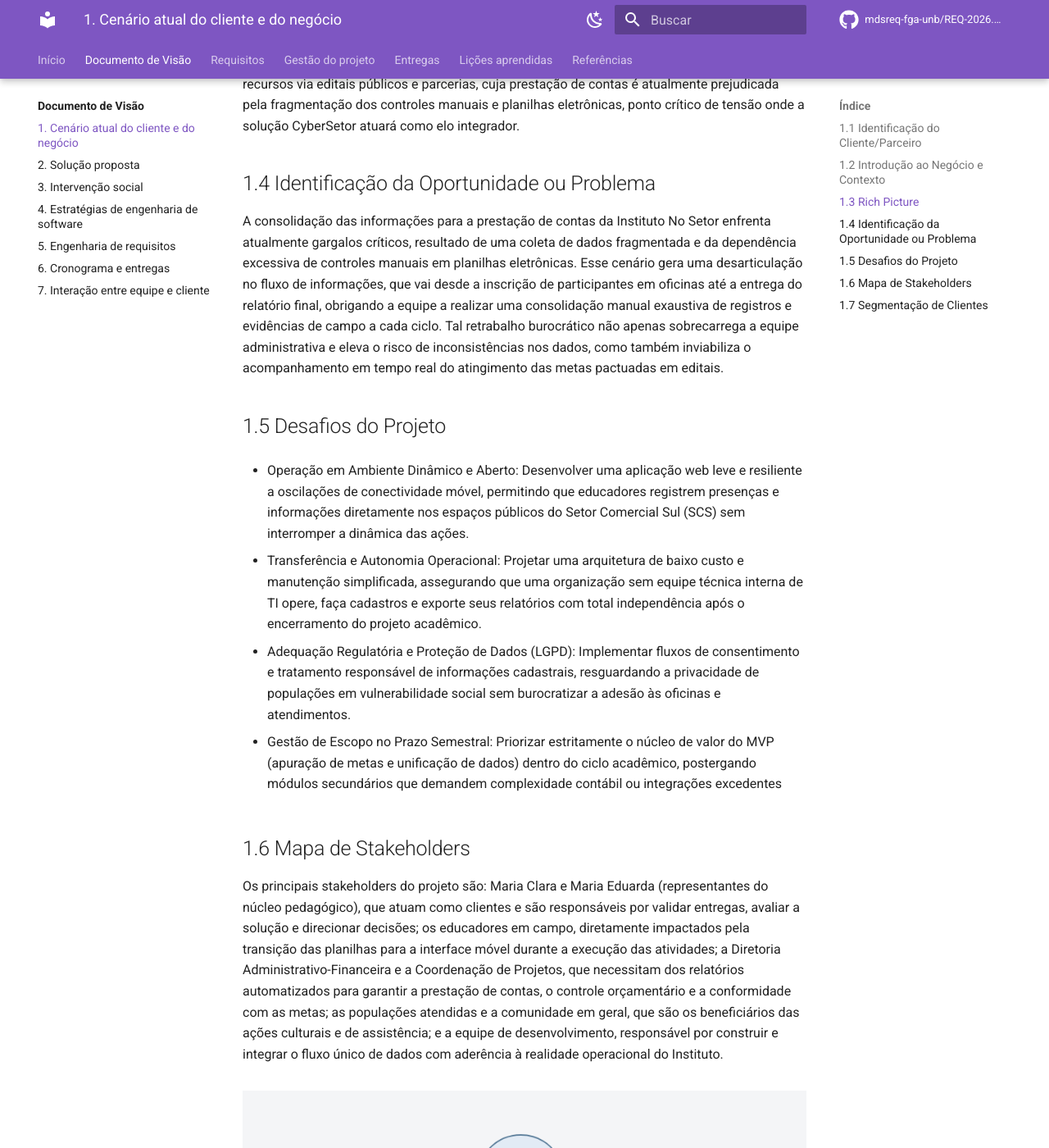
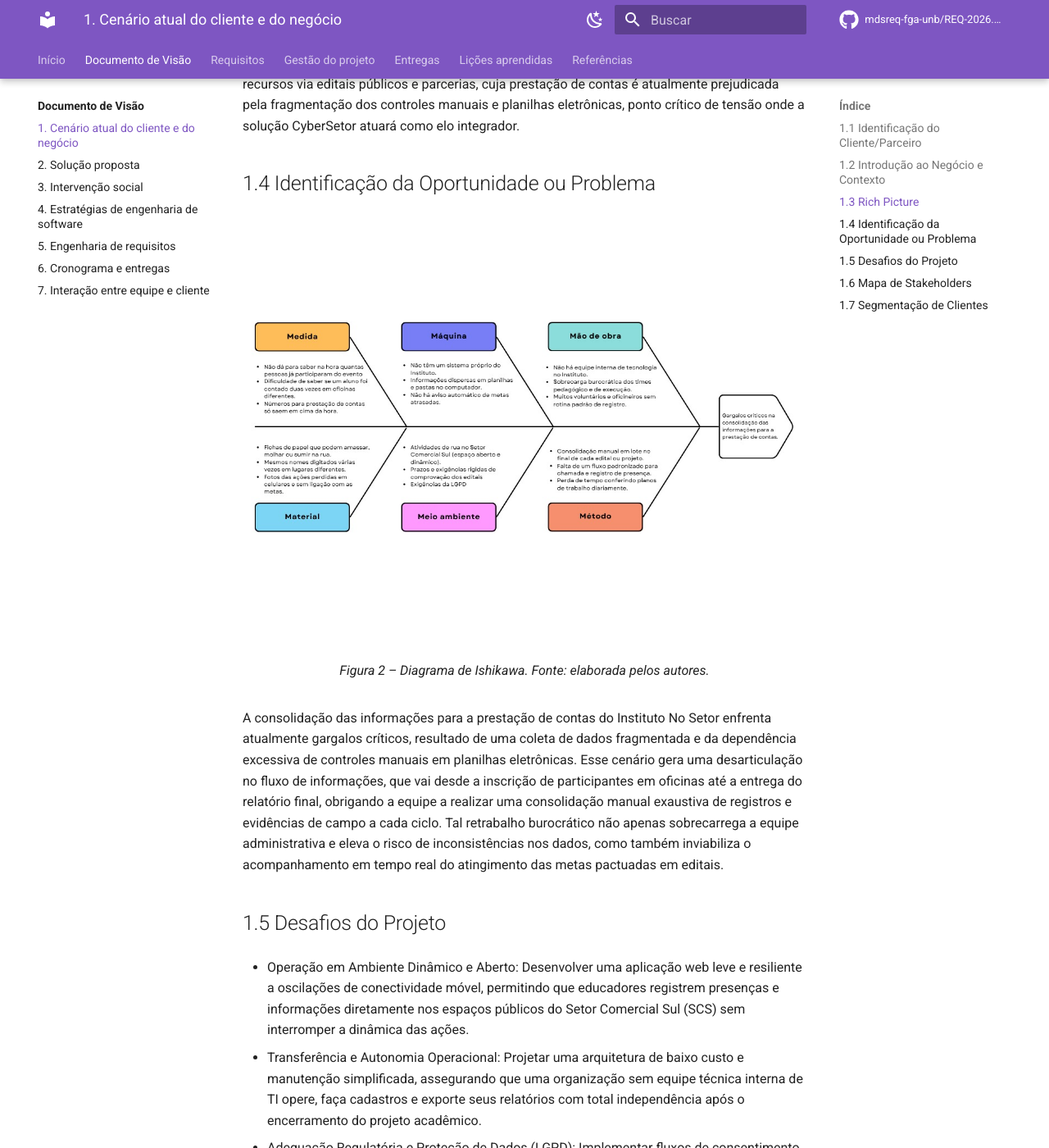
Before and after one commit to mdsreq-fga-unb/REQ-2026.2-T02-CyberSetor, an MkDocs documentation site: the page built from docs/visao/1-cenario-atual.md, in a window 1280 px wide and 1400 px high, scrolled down 2185 px. Shown: the whole window at 82% size. Built offline with MkDocs 1.6.1 and Material for MkDocs 9.7.7, drawn with Linux system fonts in a browser that asks for light colours; comment, search, counter and statistics services are not loaded; some of the changed text lies outside the part shown.

Commit message:
docs(visao): adiciona diagrama de Ishikawa na 1.4

```diff
--- a/docs/visao/1-cenario-atual.md
+++ b/docs/visao/1-cenario-atual.md
@@ -35,7 +35,12 @@ O diagrama ilustra o ecossistema do Instituto No Setor, destacando a articulaç
 
 ## 1.4 Identificação da Oportunidade ou Problema
 
-A consolidação das informações para a prestação de contas da Instituto No Setor enfrenta atualmente gargalos críticos, resultado de uma coleta de dados fragmentada e da dependência excessiva de controles manuais em planilhas eletrônicas. Esse cenário gera uma desarticulação no fluxo de informações, que vai desde a inscrição de participantes em oficinas até a entrega do relatório final, obrigando a equipe a realizar uma consolidação manual exaustiva de registros e evidências de campo a cada ciclo. Tal retrabalho burocrático não apenas sobrecarrega a equipe administrativa e eleva o risco de inconsistências nos dados, como também inviabiliza o acompanhamento em tempo real do atingimento das metas pactuadas em editais.
+<figure markdown>
+  ![Diagrama de Ishikawa: causas dos gargalos na consolidação das informações para a prestação de contas](../assets/img/ishikawa.jpg)
+  <figcaption>Figura 2 – Diagrama de Ishikawa. Fonte: elaborada pelos autores.</figcaption>
+</figure>
+
+A consolidação das informações para a prestação de contas do Instituto No Setor enfrenta atualmente gargalos críticos, resultado de uma coleta de dados fragmentada e da dependência excessiva de controles manuais em planilhas eletrônicas. Esse cenário gera uma desarticulação no fluxo de informações, que vai desde a inscrição de participantes em oficinas até a entrega do relatório final, obrigando a equipe a realizar uma consolidação manual exaustiva de registros e evidências de campo a cada ciclo. Tal retrabalho burocrático não apenas sobrecarrega a equipe administrativa e eleva o risco de inconsistências nos dados, como também inviabiliza o acompanhamento em tempo real do atingimento das metas pactuadas em editais.
 
 ## 1.5 Desafios do Projeto
 
@@ -53,7 +58,7 @@ Os principais stakeholders do projeto são: Maria Clara e Maria Eduarda (represe
 
 <figure markdown>
   ![Mapa de stakeholders do projeto CyberSetor](../assets/img/mapa-stakeholders.png)
-  <figcaption>Figura 2 – Mapa de stakeholders do projeto CyberSetor. Fonte: elaborada pelos autores.</figcaption>
+  <figcaption>Figura 3 – Mapa de stakeholders do projeto CyberSetor. Fonte: elaborada pelos autores.</figcaption>
 </figure>
 
 | Stakeholder | Relação com a solução | Interesse principal | Influência |
```
Also changed, not shown: docs/assets/img/ishikawa.jpg (added).
